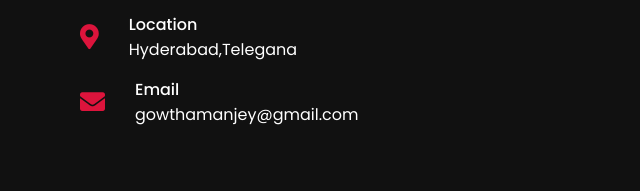
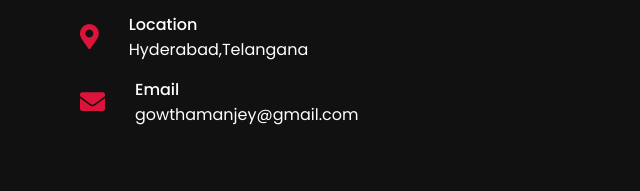
Before and after one commit to gowthamanjk/Portfolio, a plain HTML site: page index.html in a window 1280 px wide. Shown: the part 3048-3239 px from the top of the page, 0-640 px from the left. Drawn offline with nearby package versions, Linux system fonts and the light colour scheme.

Commit message:
Update index.html

```diff
--- a/index.html
+++ b/index.html
@@ -168,7 +168,7 @@
                             <i class="fas fa-map-marker-alt"></i>
                             <div class="info">
                                 <div class="head">Location</div>
-                                <div class="sub-title">Hyderabad,Telegana</div>
+                                <div class="sub-title">Hyderabad,Telangana</div>
                             </div>
                         </div>
                         <div class="row">
```
